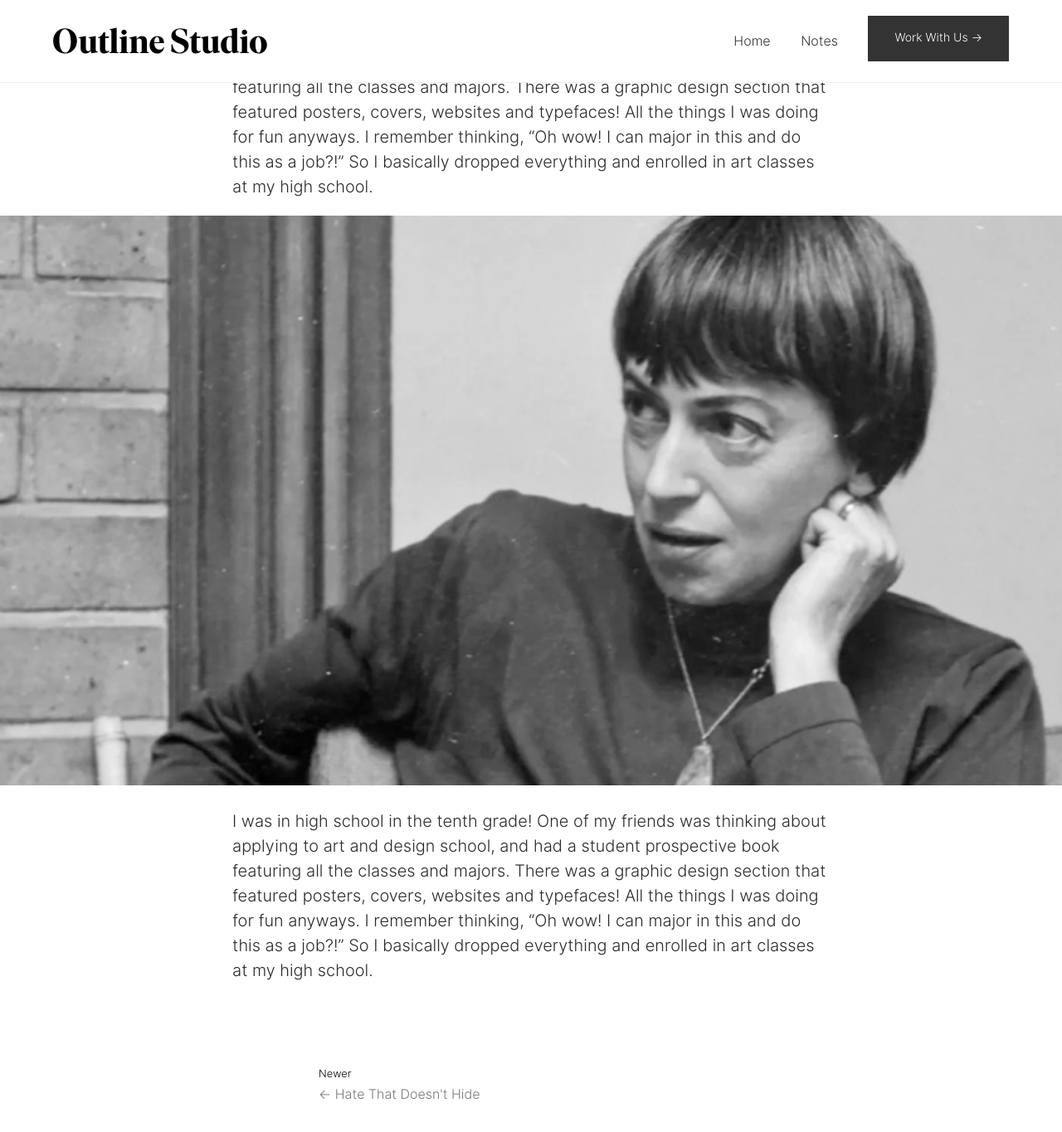
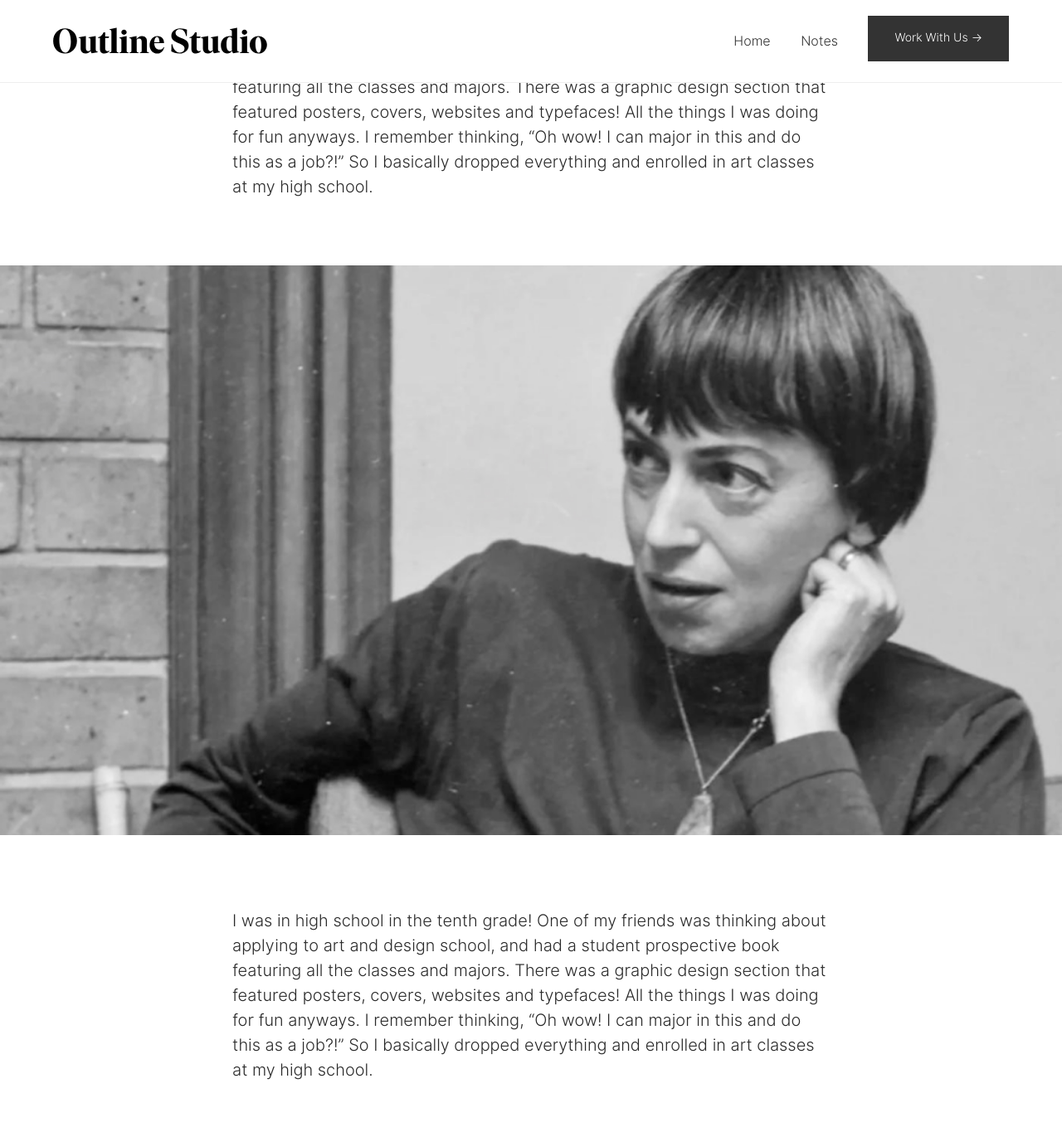
Before and after one commit to aarongilmore/outline-studio, a Jekyll site: the page built from _notes/2019-06-26-foo-bar.md, in a window 1280 px wide and 1400 px high, scrolled down 812 px. Shown: the top 1365 px of the window at 83% size. Built offline with Jekyll 4.4.1, drawn with Linux system fonts in a browser that asks for light colours; nearby versions of some CDN libraries; some web fonts are replaced.

```diff
--- a/_sass/_post-images.scss
+++ b/_sass/_post-images.scss
@@ -13,4 +13,6 @@
 	position: relative;
 	right: 50%;
 	width: 100vw;
+	margin-top: 3em;
+	margin-bottom: 3em;
 }
```
